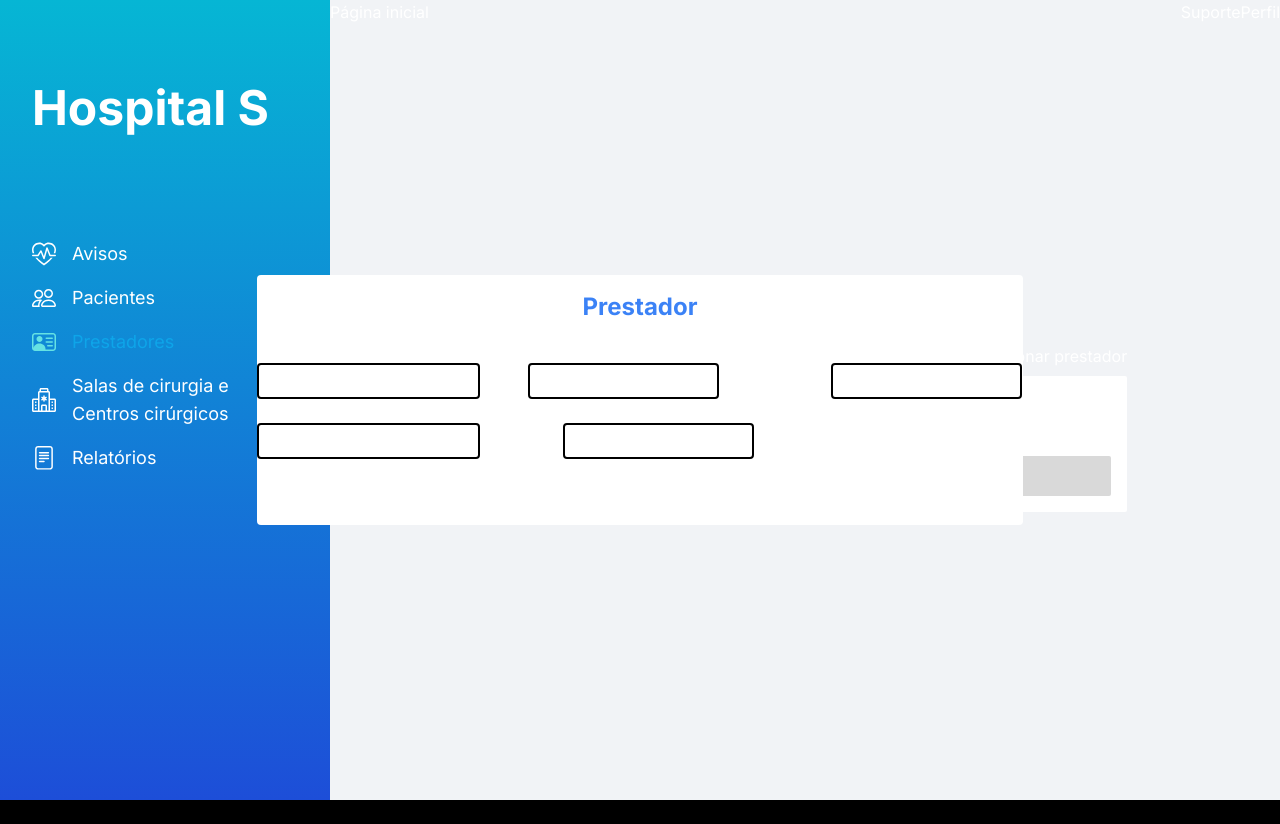
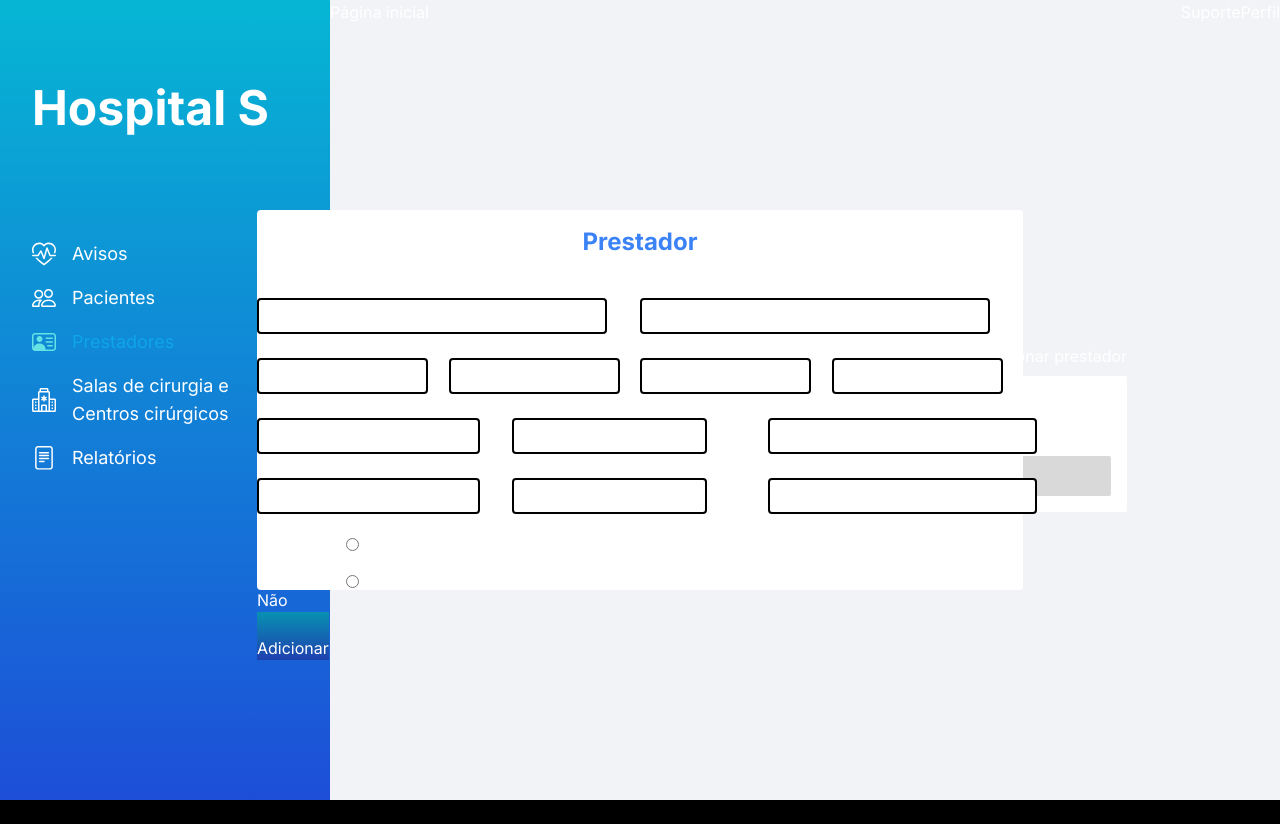
Before and after one commit to GutoSwan/next-medic-painel, a Next.js app: page /providers in a window 1280 px wide. Both pictures are taken after a click on the button "Adicionar prestador". Built offline with nearby package versions, Linux system fonts and the light colour scheme.

Commit message:
modal structure

```diff
--- a/src/components/modal/page_patient.tsx
+++ b/src/components/modal/page_patient.tsx
@@ -4,12 +4,13 @@ const Modal: React.FC = () => {
   const [isModalVisible, setIsModalVisible] = useState(false)
   const [patient, setPatient] = useState("")
   const [date, setDate] = useState("")
-  const [cpf, setcpf] = useState("")
-  const [cep, setcep] = useState("")
-  const [motherName, setmotherName] = useState("")
-  const [sus, setsus] = useState("")
-  const [maritalStatus, setmaritalStatus] = useState("")
-  const [phone, setphone] = useState("")
+  const [cpf, setCpf] = useState("")
+  const [rg, setRg] = useState("")
+  const [cns, setCns] = useState("")
+  const [cep, setCep] = useState("")
+  const [motherName, setMotherName] = useState("")
+  const [maritalStatus, setMaritalStatus] = useState("")
+  const [phone, setPhone] = useState("")
 
   const openModal = () => {
     setIsModalVisible(true)
@@ -26,21 +27,22 @@ const Modal: React.FC = () => {
       patient,
       date,
       cpf,
+      rg,
+      cns,
       cep,
       motherName,
-      sus,
       maritalStatus,
       phone,
     })
 
     setPatient("")
     setDate("")
-    setcpf("")
-    setcep("")
-    setmotherName("")
-    setsus("")
-    setmaritalStatus("")
-    setphone("")
+    setCpf("")
+    setCns("")
+    setCep("")
+    setMotherName("")
+    setMaritalStatus("")
+    setPhone("")
     closeModal()
   }
 
@@ -57,17 +59,27 @@ const Modal: React.FC = () => {
               onSubmit={handleSubmit}
               className="flex flex-wrap justify-between"
             >
-              <div className="flex flex-col md:w-1/1">
+              <div className="flex flex-col md:w-1/2">
                 <label htmlFor="patient">Nome:</label>
                 <input
                   type="text"
                   id="patient"
                   value={patient}
                   onChange={(e) => setPatient(e.target.value)}
-                  className="border-black border-solid border-2 rounded px-1 py-1  w-[223px]"
+                  className="border-black border-solid border-2 rounded px-1 py-1  w-[350px]"
                 />
               </div>
-              <div className="flex flex-col w-full md:w-1/3">
+              <div className="flex flex-col w-full md:w-1/2">
+                <label htmlFor="date">Nome da Mãe:</label>
+                <input
+                  type="text"
+                  id="date"
+                  value={motherName}
+                  onChange={(e) => setMotherName(e.target.value)}
+                  className="border-black border-solid border-2 rounded px-1 py-1 w-[350px]"
+                />
+              </div>
+              <div className="flex flex-col w-full md:w-1/4">
                 <label htmlFor="date">Dt. Nascimento</label>
                 <input
                   type="text"
@@ -83,68 +95,68 @@ const Modal: React.FC = () => {
                   type="text"
                   id="duration"
                   value={cpf}
-                  onChange={(e) => setcpf(e.target.value)}
+                  onChange={(e) => setCpf(e.target.value)}
                   className="border-black border-solid border-2 rounded px-1 py-1 w-[191px]"
                 />
               </div>
-              <div className="flex flex-col md:w-1/3">
+              <div className="flex flex-col w-full md:w-1/4">
+                <label htmlFor="cpf">RG:</label>
+                <input
+                  type="text"
+                  id="duration"
+                  value={rg}
+                  onChange={(e) => setRg(e.target.value)}
+                  className="border-black border-solid border-2 rounded px-1 py-1 w-[191px]"
+                />
+              </div>
+              <div className="flex flex-col w-full md:w-1/4">
+                <label htmlFor="cpf">CNS:</label>
+                <input
+                  type="text"
+                  id="duration"
+                  value={cns}
+                  onChange={(e) => setCns(e.target.value)}
+                  className="border-black border-solid border-2 rounded px-1 py-1 w-[191px]"
+                />
+                <div className="flex flex-col w-full md:w-1/2">
+                  <label htmlFor="duration">Telefone:</label>
+                  <input
+                    type="text"
+                    id="duration"
+                    value={phone}
+                    onChange={(e) => setPhone(e.target.value)}
+                    className="border-black border-solid border-2 rounded px-1 py-1 w-[191px]"
+                  />
+                </div>
+              </div>
+              <div className="flex flex-col md:w-1/2">
                 <label htmlFor="patient">CEP:</label>
                 <input
                   type="text"
                   id="patient"
                   value={cep}
-                  onChange={(e) => setcep(e.target.value)}
+                  onChange={(e) => setCep(e.target.value)}
                   className="border-black border-solid border-2 rounded px-1 py-1  w-[223px]"
                 />
               </div>
-              <div className="flex flex-col w-full md:w-1/3">
-                <label htmlFor="date">Nome da Mãe:</label>
-                <input
-                  type="text"
-                  id="date"
-                  value={motherName}
-                  onChange={(e) => setmotherName(e.target.value)}
-                  className="border-black border-solid border-2 rounded px-1 py-1 w-[191px]"
-                />
-              </div>
-              <div className="flex flex-col w-full md:w-1/4">
-                <label htmlFor="duration">Cartão SUS:</label>
-                <input
-                  type="text"
-                  id="duration"
-                  value={sus}
-                  onChange={(e) => setsus(e.target.value)}
-                  className="border-black border-solid border-2 rounded px-1 py-1 w-[191px]"
-                />
-              </div>
-              <div className="flex flex-col w-full md:w-1/5">
+              <div className="flex flex-col w-full md:w-1/2">
                 <label htmlFor="duration">Estado civil:</label>
                 <input
                   type="text"
                   id="duration"
                   value={maritalStatus}
-                  onChange={(e) => setmaritalStatus(e.target.value)}
-                  className="border-black border-solid border-2 rounded px-1 py-1 w-[191px]"
-                />
-              </div>
-              <div className="flex flex-col w-full md:w-1/4">
-                <label htmlFor="duration">Telefone:</label>
-                <input
-                  type="text"
-                  id="duration"
-                  value={phone}
-                  onChange={(e) => setphone(e.target.value)}
+                  onChange={(e) => setMaritalStatus(e.target.value)}
                   className="border-black border-solid border-2 rounded px-1 py-1 w-[191px]"
                 />
               </div>
 
               <button
-                className="flex flex-col md:w-1/5"
+                className="flex flex-col md:w-1/1 bg-gradient-to-b from-cyan-600 to-blue-800"
                 type="button"
                 onClick={closeModal}
               >
                 <br />
-                Fechar
+                Adicionar
               </button>
             </form>
           </div>
--- a/src/components/modal/page_provider.tsx
+++ b/src/components/modal/page_provider.tsx
@@ -7,6 +7,15 @@ const Modal: React.FC = () => {
   const [cpf, setCpf] = useState("")
   const [cep, setCep] = useState("")
   const [acting, setActing] = useState("")
+  const [rg, setRg] = useState("")
+  const [cns, setCns] = useState("")
+  const [crm, setCrm] = useState("")
+  const [cbo, setCbo] = useState("")
+  const [mothername, setMotherName] = useState("")
+  const [maritalstatus, setMaritalStatus] = useState("")
+  const [specialty, setSpecialty] = useState("")
+  const [activity, setActivity] = useState("")
+  const [phone, setPhone] = useState("")
 
   const openModal = () => {
     setIsModalVisible(true)
@@ -21,17 +30,34 @@ const Modal: React.FC = () => {
 
     console.log({
       provider,
+      phone,
       date,
       cpf,
+      cns,
       cep,
       acting,
+      rg,
+      crm,
+      cbo,
+      mothername,
+      maritalstatus,
+      specialty,
+      activity,
     })
 
     setProvider("")
     setDate("")
+    setRg("")
     setCpf("")
     setCep("")
-    setActing("")
+    setCns("")
+    setCrm("")
+    setCbo("")
+    setMotherName("")
+    setMaritalStatus("")
+    setSpecialty("")
+    setActivity("")
+    setPhone("")
     closeModal()
   }
 
@@ -40,7 +66,7 @@ const Modal: React.FC = () => {
       <button onClick={openModal}>Adicionar prestador</button>
       {isModalVisible ? (
         <div className="absolute min-h-dvh min-w-full top-0 left-0 flex items-center justify-center">
-          <div className="bg-white rounded w-[766px] h-[250px]">
+          <div className="bg-white rounded w-[766px] h-[380px]">
             <h1 className="text-center text-2xl font-bold mb-4 mt-4 text-blue-500">
               Prestador
             </h1>
@@ -48,64 +74,153 @@ const Modal: React.FC = () => {
               onSubmit={handleSubmit}
               className="flex flex-wrap justify-between"
             >
-              <div className="flex flex-col md:w-1/1">
+              <div className="flex flex-col md:w-1/2">
                 <label htmlFor="provider">Nome:</label>
                 <input
                   type="text"
                   id="provider"
                   value={provider}
                   onChange={(e) => setProvider(e.target.value)}
-                  className="border-black border-solid border-2 rounded px-1 py-1  w-[223px]"
+                  className="border-black border-solid border-2 rounded px-1 py-1  w-[350px]"
                 />
               </div>
-              <div className="flex flex-col w-full md:w-1/3">
+              <div className="flex flex-col md:w-1/2">
+                <label htmlFor="mothername">Nome da Mãe:</label>
+                <input
+                  type="text"
+                  id="provider"
+                  value={mothername}
+                  onChange={(e) => setMotherName(e.target.value)}
+                  className="border-black border-solid border-2 rounded px-1 py-1  w-[350px]"
+                />
+              </div>
+              <div className="flex flex-col w-full md:w-1/5">
                 <label htmlFor="date">Dt. Nascimento</label>
                 <input
                   type="text"
                   id="date"
                   value={date}
                   onChange={(e) => setDate(e.target.value)}
-                  className="border-black border-solid border-2 rounded px-1 py-1 w-[191px]"
+                  className="border-black border-solid border-2 rounded px-1 py-1 w-[171px]"
                 />
               </div>
-              <div className="flex flex-col w-full md:w-1/4">
+              <div className="flex flex-col w-full md:w-1/5">
                 <label htmlFor="cpf">CPF:</label>
                 <input
                   type="text"
-                  id="duration"
+                  id="cpf"
                   value={cpf}
                   onChange={(e) => setCpf(e.target.value)}
-                  className="border-black border-solid border-2 rounded px-1 py-1 w-[191px]"
+                  className="border-black border-solid border-2 rounded px-1 py-1 w-[171px]"
+                />
+              </div>
+              <div className="flex flex-col w-full md:w-1/5">
+                <label htmlFor="rg">RG:</label>
+                <input
+                  type="text"
+                  id="rg"
+                  value={rg}
+                  onChange={(e) => setRg(e.target.value)}
+                  className="border-black border-solid border-2 rounded px-1 py-1 w-[171px]"
+                />
+              </div>
+              <div className="flex flex-col md:w-1/4">
+                <label htmlFor="cns">CNS:</label>
+                <input
+                  type="text"
+                  id="cns"
+                  value={cns}
+                  onChange={(e) => setCns(e.target.value)}
+                  className="border-black border-solid border-2 rounded px-1 py-1  w-[171px]"
                 />
               </div>
               <div className="flex flex-col md:w-1/3">
-                <label htmlFor="patient">CEP:</label>
+                <label htmlFor="phone">Telefone:</label>
                 <input
                   type="text"
-                  id="patient"
-                  value={cep}
-                  onChange={(e) => setCep(e.target.value)}
+                  id="phone"
+                  value={phone}
+                  onChange={(e) => setPhone(e.target.value)}
                   className="border-black border-solid border-2 rounded px-1 py-1  w-[223px]"
                 />
               </div>
               <div className="flex flex-col w-full md:w-1/3">
-                <label htmlFor="date">Nome da Mãe:</label>
+                <label htmlFor="cep">CEP:</label>
                 <input
                   type="text"
-                  id="date"
-                  value={acting}
-                  onChange={(e) => setActing(e.target.value)}
+                  id="cep"
+                  value={cep}
+                  onChange={(e) => setCep(e.target.value)}
+                  className="border-black border-solid border-2 rounded px-1 py-1 w-[195px]"
+                />
+              </div>
+              <div className="flex flex-col w-full md:w-1/3">
+                <label htmlFor="maritalstatus">Estado Civil:</label>
+                <input
+                  type="text"
+                  id="maritalstatus"
+                  value={maritalstatus}
+                  onChange={(e) => setMaritalStatus(e.target.value)}
+                  className="border-black border-solid border-2 rounded px-1 py-1 w-[269px]"
+                />
+              </div>
+              <div className="flex flex-col w-full md:w-1/3">
+                <label htmlFor="crm">CRM:</label>
+                <input
+                  type="text"
+                  id="crm"
+                  value={crm}
+                  onChange={(e) => setCrm(e.target.value)}
+                  className="border-black border-solid border-2 rounded px-1 py-1 w-[223px]"
+                />
+              </div>
+              <div className="flex flex-col w-full md:w-1/3">
+                <label htmlFor="crm">CBO:</label>
+                <input
+                  type="text"
+                  id="cbo"
+                  value={cbo}
+                  onChange={(e) => setCbo(e.target.value)}
+                  className="border-black border-solid border-2 rounded px-1 py-1 w-[195px]"
+                />
+              </div>
+              <div className="flex flex-col w-full md:w-1/3">
+                <label htmlFor="specialty">Especialidade:</label>
+                <input
+                  type="text"
+                  id="specialty"
+                  value={specialty}
+                  onChange={(e) => setSpecialty(e.target.value)}
+                  className="border-black border-solid border-2 rounded px-1 py-1 w-[269px]"
+                />
+              </div>
+              <div className="flex flex-col w-full md:w-1/1">
+                <label htmlFor="specialty">Prestador ativo?:</label>
+                <input
+                  type="radio"
+                  id="activity"
+                  value={activity}
+                  onChange={(e) => setActivity(e.target.value)}
                   className="border-black border-solid border-2 rounded px-1 py-1 w-[191px]"
                 />
+                <span>Sim</span>
+                <input
+                  type="radio"
+                  id="activity"
+                  value={activity}
+                  onChange={(e) => setActivity(e.target.value)}
+                  className="border-black border-solid border-2 rounded px-1 py-1 w-[191px]"
+                />
+                <span>Não</span>
               </div>
 
               <button
-                className="flex flex-col md:w-1/5"
+                className="flex flex-col md:w-1/1 bg-gradient-to-b from-cyan-600 to-blue-800"
                 type="button"
                 onClick={closeModal}
               >
                 <br />
-                Fechar
+                Adicionar
               </button>
             </form>
           </div>
```
Also changed, not shown: src/components/modal/page_register.tsx (added).
